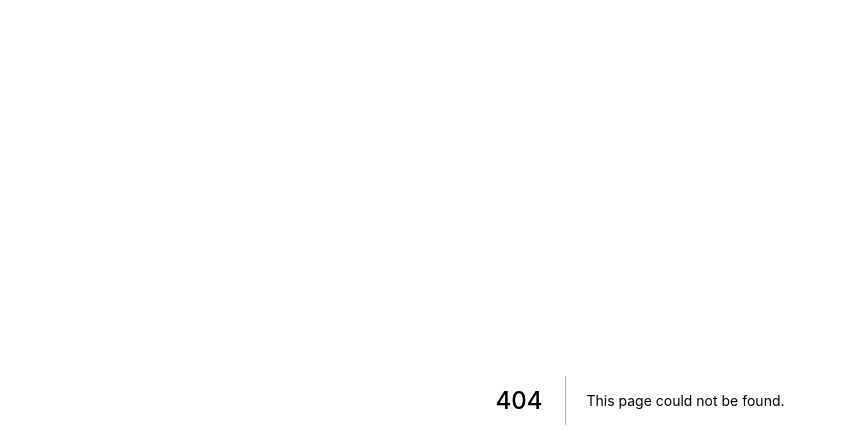
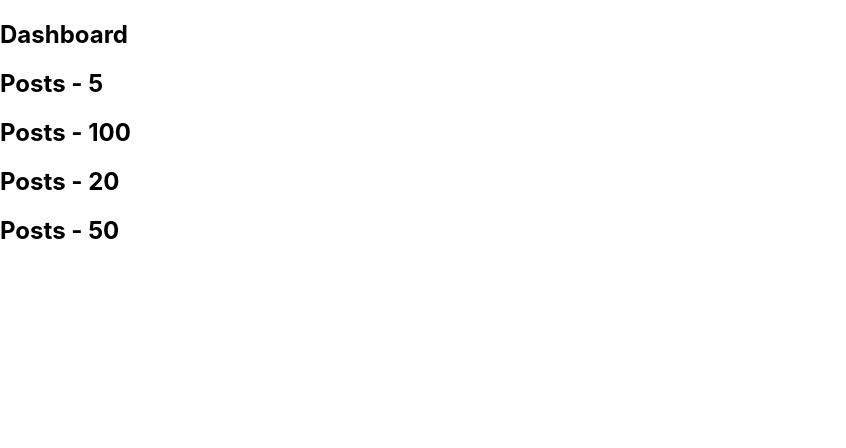
Before and after one commit to rsshonjoydas/nextjs, a Next.js app: page /dashboard-swr in a window 1280 px wide. Before the commit this address had no page. Shown: the top 448 px of the page, without its empty margins (0-846 px from the left). Built offline with nearby package versions, Linux system fonts and the light colour scheme; data requests are answered from the project's data file.

Commit message:
SWR for client side data fetching

```diff
--- a/package.json
+++ b/package.json
@@ -12,6 +12,7 @@
     "json-server": "^0.17.0",
     "next": "12.0.4",
     "react": "17.0.2",
-    "react-dom": "17.0.2"
+    "react-dom": "17.0.2",
+    "swr": "^1.0.1"
   }
 }
--- /dev/null
+++ b/pages/dashboard-swr.js
@@ -0,0 +1,26 @@
+import useSWR from 'swr'
+
+const fetcher = async () => {
+  const response = await fetch('http://localhost:4000/dashboard')
+  const data = await response.json()
+  return data
+}
+
+const DashboardSWR = () => {
+  const { data, error } = useSWR('dashboard', fetcher)
+
+  if (error) return 'An error has occurred'
+  if (!data) return 'Loading...'
+
+  return (
+    <div>
+      <h2>Dashboard</h2>
+      <h2>Posts - {data.posts}</h2>
+      <h2>Posts - {data.likes}</h2>
+      <h2>Posts - {data.followers}</h2>
+      <h2>Posts - {data.following}</h2>
+    </div>
+  )
+}
+
+export default DashboardSWR
```
Also changed, not shown: 1 other file (tests, documents, lock files or other folders).
